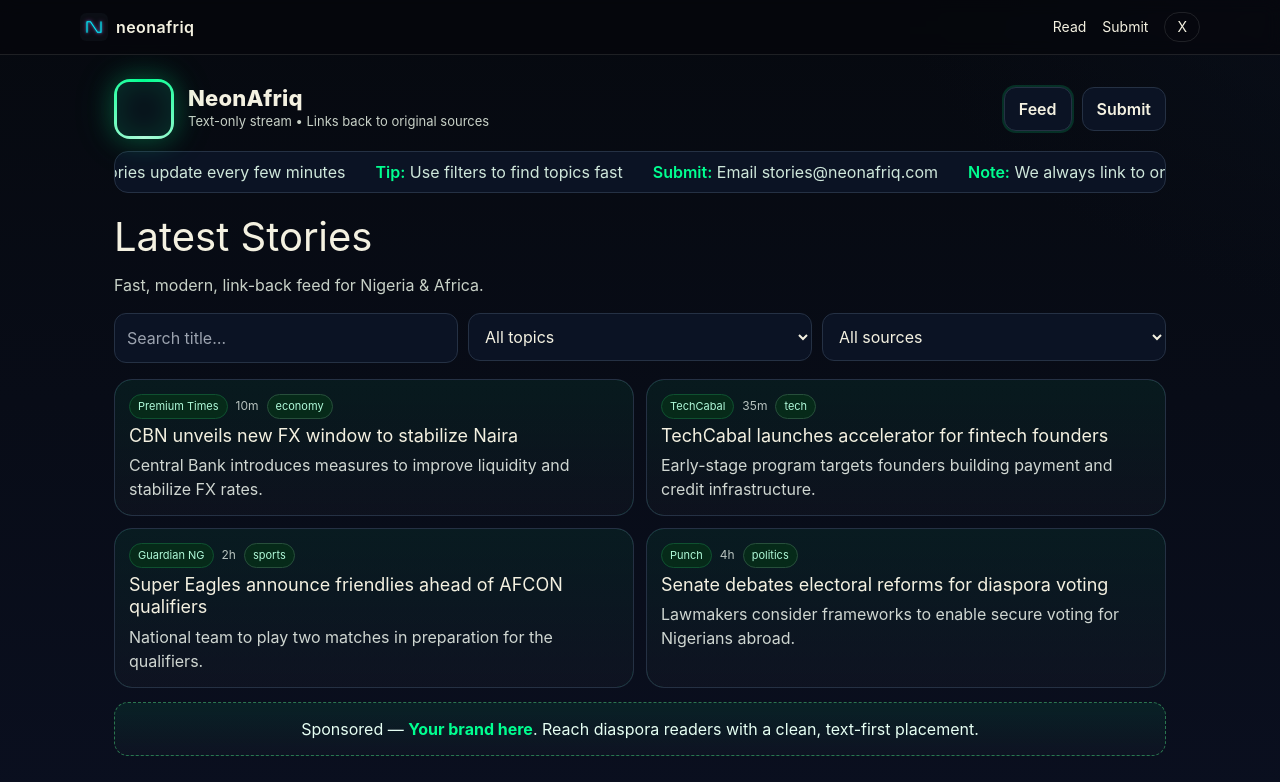
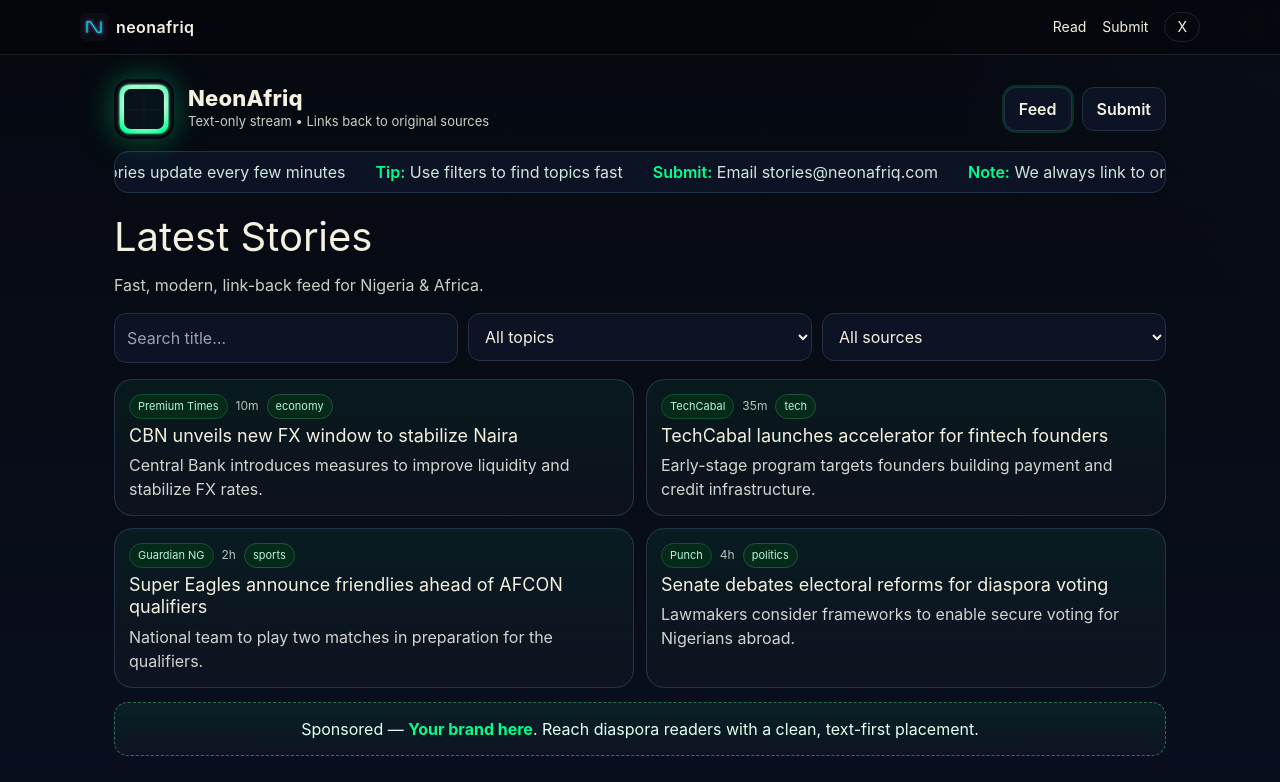
Before and after one commit to GlexDev/neonafriq, a Next.js app: page / in a window 1280 px wide. Shown: the top 782 px of the page. Built offline with nearby package versions, Linux system fonts and the light colour scheme.

Commit message:
Update page.tsx

```diff
--- a/app/page.tsx
+++ b/app/page.tsx
@@ -65,7 +65,7 @@
         {/* Header */}
         <header>
           <div className="brand">
-            <div className="logo" />
+            <img src="/logo.svg" alt="NeonAfriq" className="logoImg" />
             <div className="title">
               <h1>NeonAfriq</h1>
               <div className="sub">Text-only stream • Links back to original sources</div>
@@ -275,6 +275,8 @@
         }
         .cta:hover{ box-shadow:0 0 0 2px #00ff9028; }
 
+        .logoImg{ width:60px; height:60px; border-radius:16px; box-shadow:0 0 26px #00ff9040, 0 0 48px #00ff901f; }
+
         footer{ margin:30px 0 8px; color:#9aa7b5; font-size:13px; text-align:center; }
       `}</style>
     </main>
```
